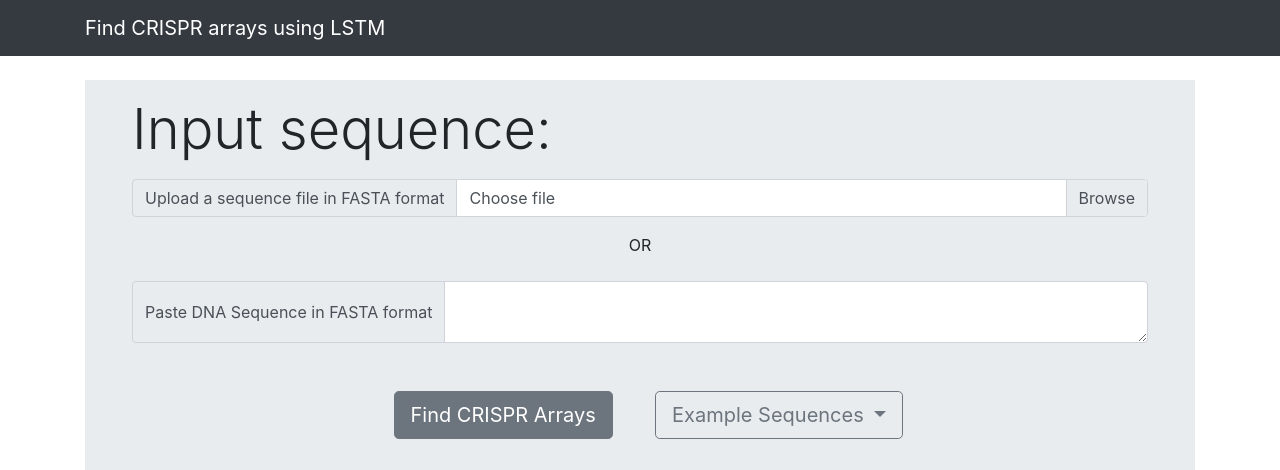
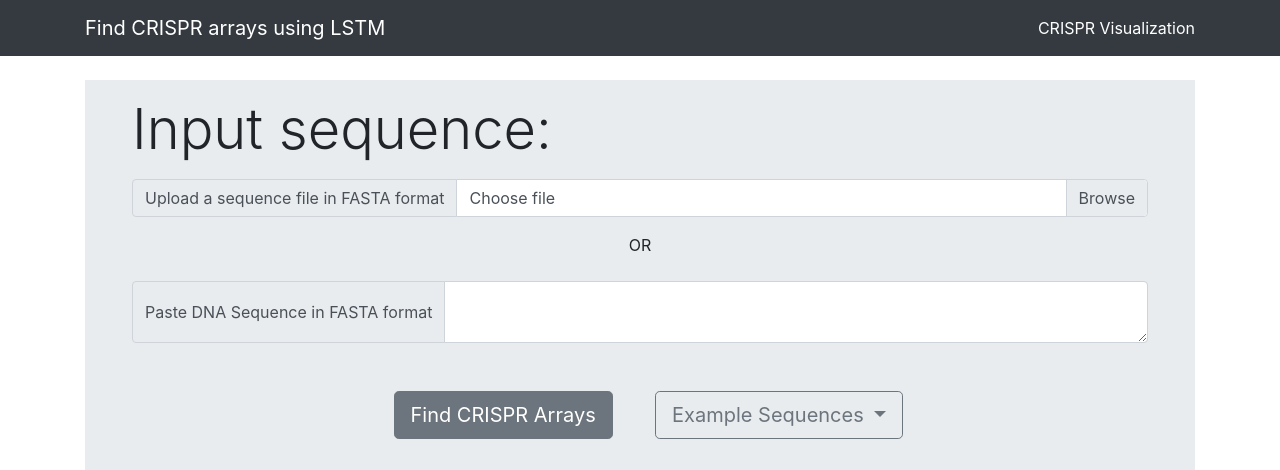
Before and after one commit to shantanuspark/LSTM_CRISPR_Finder, a Flask app: page / in a window 1280 px wide. Shown: the top 470 px of the page. Run offline with Flask 2, Linux system fonts and the light colour scheme; parts of the project's set-up code (start-up, migrations or seed data) failed here and were passed over; some libraries are stand-ins or nearby versions.

Commit message:
Added link to CRISPRVisualization

```diff
--- a/app.py
+++ b/app.py
@@ -80,9 +80,9 @@ def upload_file():
 def get_candidates(file_name):
    try:
       if os.path.isfile('uploaded_sequences/'+file_name+'.fasta'):
-         subprocess.call(['java', '-jar', 'modifiedCRT.jar', '-requestID', str(int(file_name)) ,'uploaded_sequences/'+file_name+'.fasta'])
+         subprocess.call(['java', '-jar', 'modifiedCRT.jar', 'uploaded_sequences/'+file_name+'.fasta', str(int(file_name))])
       else:
-         raise Exception()
+         raise Exception('path not found')
    except Exception as e:
       return 'CRT Candidate Extraction error'+str(e),500
    return file_name
@@ -90,8 +90,8 @@ def get_candidates(file_name):
 @app.route('/filter_candidates/<file_name>', methods = ['GET'])
 def filter_candidates(file_name, spacer_length_relaxation = 100):
    try:
-      # with open('output'+file_name+'.json') as f:
-      with open('output.json') as f:
+      # with open('output.json') as f:
+      with open(file_name) as f:
          data = json.load(f)
    except:
       return jsonify({'error':'No CRISPR arrays found in the input sequence!'})
--- a/requirements.txt
+++ b/requirements.txt
@@ -11,7 +11,6 @@ backcall==0.1.0
 backports.weakref==1.0.post1
 biopython==1.72
 bleach==2.1.4
-certifi==2018.8.24
 cffi==1.11.5
 chardet==3.0.4
 Click==7.0
@@ -68,7 +67,6 @@ notebook==5.6.0
 numpy==1.15.2
 numpydoc==0.8.0
 olefile==0.46
-opencv-python==3.4.0.12
 packaging==17.1
 pandas==0.23.0
 pandocfilters==1.4.2
@@ -116,18 +114,14 @@ sphinxcontrib-websupport==1.1.0
 spyder==3.3.1
 spyder-kernels==0.2.6
 tensorboard==1.8.0
-tensorflow-gpu==1.8.0
 tensorflow-tensorboard==0.4.0rc3
 termcolor==1.1.0
 terminado==0.8.1
 testpath==0.3.1
 Theano==1.0.3
-torch==0.4.0
-torchvision==0.2.1
 tornado==5.1.1
 tqdm==4.23.0
 traitlets==4.3.2
-Twisted==17.5.0
 typed-ast==1.1.0
 typing==3.6.6
 urllib3==1.20
--- a/templates/index.html
+++ b/templates/index.html
@@ -17,6 +17,13 @@
     <nav class="navbar navbar-dark bg-dark">
         <div class="container">
             <a class="navbar-brand" href="#"> Find CRISPR arrays using LSTM </a>
+            <span>
+                <ul class="navbar-nav mr-auto">
+                    <li class="nav-item active">
+                        <a class="nav-link" href="http://crisprlstm.westus.cloudapp.azure.com:8001">CRISPR Visualization <span class="sr-only">(current)</span></a>
+                    </li>
+                </ul>
+            </span>
         </div>
     </nav>
     <br />
```
